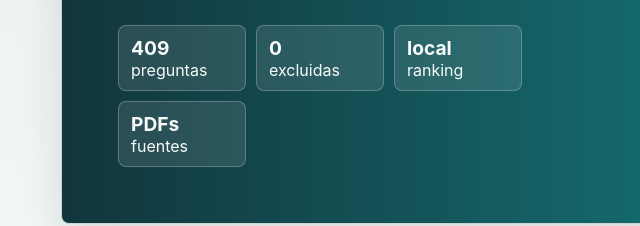
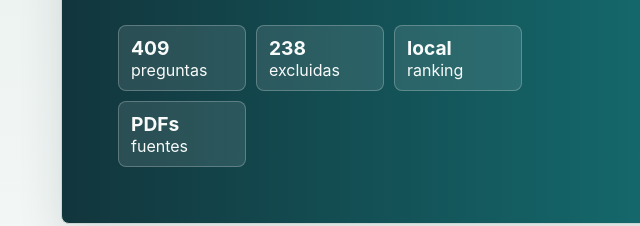
Before and after one commit to LucioB16/residencia-quiz, an Astro site: page / in a window 1280 px wide. Shown: the part 355-581 px from the top of the page, 19-659 px from the left. Built offline with nearby package versions, Linux system fonts and the light colour scheme; Astro itself is replaced by a stand-in of ours.

Commit message:
Fix excluded blocks count regex in UI

```diff
--- a/src/pages/index.astro
+++ b/src/pages/index.astro
@@ -5,7 +5,7 @@ import questions from "../data/questions.json";
 import "../styles/global.css";
 
 const excludedContent = fs.readFileSync(path.join(process.cwd(), 'conversion-excluded-blocks.md'), 'utf-8');
-const excludedCount = (excludedContent.match(/^\| \d+ \|/gm) || []).length;
+const excludedCount = (excludedContent.match(/^### Pregunta \d+/gm) || []).length;
 
 const totalQuestions = questions.length;
 const base = import.meta.env.BASE_URL;
```
